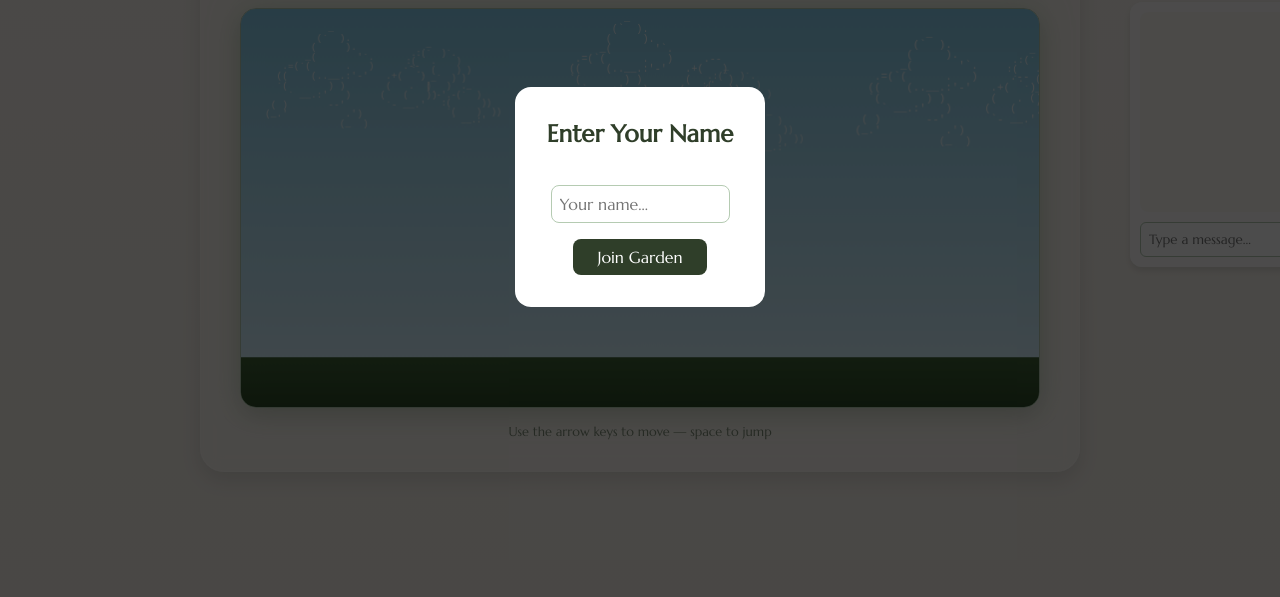
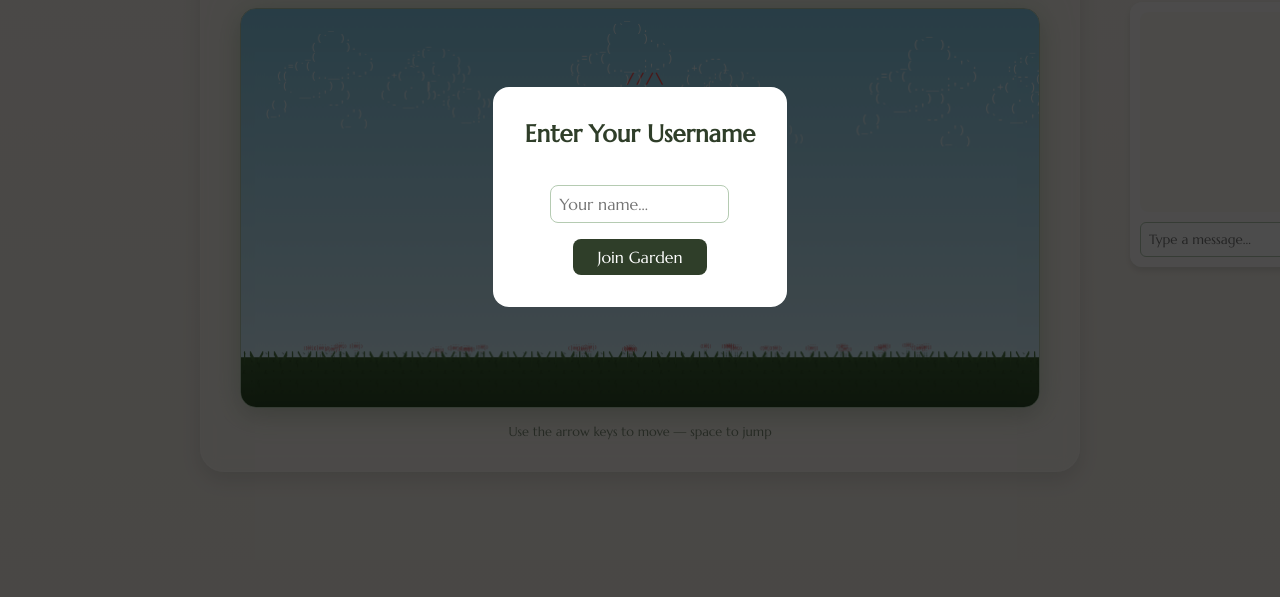
Before and after one commit to Lmentum/rose_garden, a website: page public/index.html in a window 1280 px wide. Shown: the part 203-800 px from the top of the page. Drawn offline with nearby package versions, Linux system fonts and the light colour scheme.

Commit message:
THE BEACH BALL UPDATE

```diff
--- a/public/client.js
+++ b/public/client.js
@@ -2,7 +2,28 @@ const socket = io({ autoConnect: false });
 const canvas = document.getElementById("game");
 const ctx = canvas.getContext("2d");
 
-// Cloud art in layers for more complex clouds
+function createRosePatch(baseX, baseY, count) {
+    const roses = [];
+    for (let i = 0; i < count; i++) {
+        const randomX = baseX + (Math.random() * 60 - 30);
+        const randomY = baseY + (Math.random() * 4 - 2);
+        const randomScale = 0.25 + (Math.random() * 0.1);
+        roses.push({ x: randomX, y: randomY, scale: randomScale });
+    }
+    return roses;
+}
+
+const roses = [
+    ...createRosePatch(80, -1, 5),
+    ...createRosePatch(220, -1, 3),
+    ...createRosePatch(350, -1, 6),
+    ...createRosePatch(500, -1, 4),
+    ...createRosePatch(650, -1, 5),
+    ...createRosePatch(180, -1, 2),
+    ...createRosePatch(450, -1, 2),
+    ...createRosePatch(580, -1, 3)
+];
+
 const cloudArt = [
     [
         "                _                      ",
@@ -31,7 +52,6 @@ const cloudArt = [
     ]
 ];
 
-// Cloud positions with different scales and opacity
 const clouds = [
     { x: -50, y: 20, speed: 0.15, scale: 0.8, art: 0, opacity: 0.9 },
     { x: 100, y: 40, speed: 0.1, scale: 0.7, art: 1, opacity: 0.95 },
@@ -43,7 +63,6 @@ const clouds = [
     { x: -200, y: 50, speed: 0.13, scale: 0.85, art: 1, opacity: 0.9 }
 ];
 
-// Helper function to draw a cloud
 function drawCloud(x, y, scale = 1, artIndex = 0, opacity = 0.8) {
     ctx.save();
     ctx.translate(x, y);
@@ -53,55 +72,14 @@ function drawCloud(x, y, scale = 1, artIndex = 0, opacity = 0.8) {
     ctx.fillStyle = `rgba(255, 255, 255, ${opacity})`;
     ctx.textAlign = 'left';
 
-    // Draw cloud line by line
     const art = cloudArt[artIndex];
     art.forEach((line, index) => {
         ctx.fillText(line, 0, index * 12);
     });
 
     ctx.restore();
-} const roseArt = [
-    "                   .,,. ",
-    "            .,v%;mmmmmmmm;%%vv,. ",
-    "         ,vvv%;mmmvv;vvvmmm;%vvvv,    .,,. ",
-    "  ,, ,vvvnnv%;mmmvv;%%;vvmmm;%vvvv%;mmmmmmm, ",
-    ",mmmmmm;%%vv%;mmmvv;%%;vvmmm;%v%;mmmmmmmmmmm ",
-    "mmmmmmmmmmm;%%;mmmvv%;vvmmm;%mmmmmmmmmmmmmm' ",
-    "`mmmmmmmmmmmmmm%;mmv;vmmm;mmmmmmm;%vvvvvv' ",
-    "    `%%%%%;mmmmmmmm;v%v;mmmmmm;%vvvvvv' ",
-    "     vvvvvv%%%%;mmmm%;mmmmmm;%vvvnnvv ",
-    "     `vvnnnnvvv%%%;m;mmmmm;%vvnnmmnnvv' ",
-    "      vvnmmnnnnvvv%%mmmm;%vvnnmmmnnnvv ",
-    "      `vvnmmmnnvvv%mmm;%vvnnmmmmnnnvv' ",
-    "       `vvnmmmmvv%mmm;%vvnnmmmmnnnvv' ",
-    "        `vvnmmmvv%mm;%vvvnnmmmnnvvv' ",
-    "          `vvnmmvv%m;%vvvvnmnvvvv' ",
-    "           .;;vvvvvm;%vvvvvvvv' ",
-    "        .;;;;;;;;;;;;;;;;;;;;, ",
-    "       ;;;;;;';;;;;;;;;;;'`;;;;;, ",
-    "      .;;;'    `;;;;;;;;'   `;;;;;. ",
-    "     .;;'        `;;;;;'      `;;;; ",
-    "     ;'           :`;;'         ;;' ",
-    "     ;            : ;'    ,    ,'             . ",
-    "      `           :'.:   .;;,.        .,;;;;;;' ",
-    "                  ::::   ;;,;;;,     ;;;,;;;;' ",
-    "                  ;;;;   `;;;,;;    .,';;;;' ",
-    "                  ;;;;      `';; ,;;' ",
-    "                ,;;;;;         .;',. ",
-    "                  `;;;;       .;'  ';,. ",
-    "                   `;;;.     .;'   ,;;,;;,. ",
-    "                    ;;;;    .;'    `;;;;,;;; ",
-    "                    ;;;;   .;'       `;;,;;' ",
-    "                    `;;;,;;'           `;' ",
-    "                     ;;;; ",
-    "                     ;;;;. ",
-    "                     `;;;;;,. ",
-    "                      ;;;;' ",
-    "                      ;;;; ",
-    "                      ;;;;"
-];
+}
 
-// Helper function to convert hex color to RGB
 function hexToRgb(hex) {
     const result = /^#?([a-f\d]{2})([a-f\d]{2})([a-f\d]{2})$/i.exec(hex);
     return result ? [
@@ -113,9 +91,24 @@ function hexToRgb(hex) {
 
 let players = {};
 let input = { left: false, right: false, jump: false };
-let time = 0; // For animation timing
+let time = 0;
 
-// Join game function
+const ball = {
+    x: 400,
+    y: 100,
+    vx: 0,
+    vy: 0,
+    radius: 20,
+    bounceDecay: 0.45,
+};
+
+const ballPhysics = {
+    gravity: 0.1,
+    airResistance: 0.95,
+    groundFriction: 0.97,
+    pushForce: 2.5,
+};
+
 function joinGame() {
     const usernameInput = document.getElementById('username-input');
     const username = usernameInput.value.trim();
@@ -127,20 +120,16 @@ function joinGame() {
     }
 }
 
-// Handle Enter key in username input
 document.getElementById('username-input').addEventListener('keypress', (e) => {
     if (e.key === 'Enter') {
         joinGame();
     }
 });
 
-// Track chat focus state
 let isChatFocused = false;
 
-// Chat input focus handlers
 document.getElementById('chat-input').addEventListener('focus', () => {
     isChatFocused = true;
-    // Clear any existing movement when entering chat
     input.left = false;
     input.right = false;
     input.jump = false;
@@ -151,16 +140,21 @@ document.getElementById('chat-input').addEventListener('blur', () => {
     isChatFocused = false;
 });
 
-// Controls - only active when chat is not focused
 document.addEventListener("keydown", e => {
     if (!isChatFocused) {
         if (e.key === "ArrowLeft" || e.key === "a") input.left = true;
         if (e.key === "ArrowRight" || e.key === "d") input.right = true;
         if (e.key === " " || e.key === "ArrowUp" || e.key === "w") input.jump = true;
         if (e.key === "Enter") {
-            e.preventDefault();
-            const chatInput = document.getElementById('chat-input');
-            chatInput.focus();
+            const usernamePrompt = document.getElementById('username-prompt');
+            if (usernamePrompt.style.display !== 'none') {
+                e.preventDefault();
+                joinGame();
+            } else {
+                e.preventDefault();
+                const chatInput = document.getElementById('chat-input');
+                chatInput.focus();
+            }
         }
         socket.emit("input", input);
     }
@@ -175,10 +169,10 @@ document.addEventListener("keyup", e => {
 });
 
 socket.on("state", state => {
-    players = state;
+    players = state.players;
+    Object.assign(ball, state.ball);
 });
 
-// Chat functionality
 function sendMessage() {
     const chatInput = document.getElementById('chat-input');
     const message = chatInput.value.trim();
@@ -188,14 +182,12 @@ function sendMessage() {
     }
 }
 
-// Handle Enter key in chat input
 document.getElementById('chat-input').addEventListener('keypress', (e) => {
     if (e.key === 'Enter') {
         sendMessage();
     }
 });
 
-// Function to add a message to chat
 function addMessageToChat(data) {
     const chatMessages = document.getElementById('chat-messages');
     const messageDiv = document.createElement('div');
@@ -216,36 +208,85 @@ function addMessageToChat(data) {
     chatMessages.scrollTop = chatMessages.scrollHeight;
 }
 
-// Handle individual chat messages
 socket.on('chat', addMessageToChat);
 
-// Handle chat history when joining
 socket.on('chatHistory', history => {
     const chatMessages = document.getElementById('chat-messages');
-    chatMessages.innerHTML = ''; // Clear any existing messages
+    chatMessages.innerHTML = '';
     history.forEach(addMessageToChat);
 });
 
-// Render loop
 function render() {
     ctx.clearRect(0, 0, canvas.width, canvas.height);
 
-    // Draw sky gradient
     const gradient = ctx.createLinearGradient(0, 0, 0, canvas.height);
-    gradient.addColorStop(0, '#87CEEB');  // Sky blue at top
-    gradient.addColorStop(1, '#E0F6FF');  // Lighter blue at bottom
+    gradient.addColorStop(0, '#87CEEB');
+    gradient.addColorStop(1, '#E0F6FF');
     ctx.fillStyle = gradient;
     ctx.fillRect(0, 0, canvas.width, canvas.height);
 
-    // Draw clouds
+    const smallRoseArt = [
+        "    ,--.",
+        "   ((@@))",
+        "    `--'",
+        "     ||",
+        "     ||"
+    ];
+
+    function drawRose(x, y, scale) {
+        ctx.save();
+        ctx.translate(x, y + 339);
+        ctx.scale(scale, scale);
+
+        ctx.font = '12px monospace';
+        ctx.fillStyle = '#cc3333';
+
+        smallRoseArt.forEach((line, index) => {
+            if (index < 3) {
+                ctx.fillStyle = '#cc3333';
+            } else {
+                ctx.fillStyle = '#2d5a27';
+            }
+            ctx.fillText(line, 0, index * 12);
+        });
+
+        ctx.restore();
+    }
+
+    roses.forEach(rose => {
+        drawRose(rose.x, rose.y, rose.scale);
+    });
+
+    const beachBall = [
+        " ///\\",
+        "  ====",
+        " \\///",
+    ];
+
+    ctx.save();
+    ctx.translate(ball.x, ball.y);
+    const rotation = Math.atan2(ball.vy, ball.vx) * 0.05;
+    ctx.rotate(rotation);
+
+    beachBall.forEach((line, index) => {
+        ctx.font = '16px monospace';
+        if (index === 2) {
+            ctx.fillStyle = '#FF4444';
+        } else {
+            ctx.fillStyle = index % 2 ? '#4444FF' : '#FF4444';
+        }
+        const xOffset = -ctx.measureText(line).width / 2;
+        ctx.fillText(line, xOffset, index * 12 - 24);
+    });
+
+    ctx.restore();
+
     clouds.forEach(cloud => {
-        // Move clouds and wrap around
         cloud.x += cloud.speed;
         if (cloud.x > canvas.width + 200) {
             cloud.x = -300;
         }
 
-        // Draw with slight up/down movement
         const yOffset = Math.sin(time + cloud.x * 0.01) * 3;
         drawCloud(
             cloud.x,
@@ -254,25 +295,52 @@ function render() {
             cloud.art,
             cloud.opacity
         );
-    });    // Draw ground
+    });
+
     const groundGradient = ctx.createLinearGradient(0, 350, 0, 400);
-    groundGradient.addColorStop(0, '#3d6035');  // Darker grass at top
-    groundGradient.addColorStop(1, '#2d4a27');  // Darker at bottom
+    groundGradient.addColorStop(0, '#3d6035');
+    groundGradient.addColorStop(1, '#2d4a27');
     ctx.fillStyle = groundGradient;
     ctx.fillRect(0, 350, canvas.width, 50);
 
-    // Update time for animation
+    ctx.font = '12px monospace';
+    const grassPatterns = [
+        ',,`', ',.\'', '\',`', '`.,'
+    ];
+    const bladePatterns = [
+        '|', '/', '\\', '|', '/', '\\'
+    ];
+
+    for (let x = 0; x < canvas.width; x += 20) {
+        for (let y = 355; y < 395; y += 10) {
+            const pattern = grassPatterns[Math.floor((x + y) % grassPatterns.length)];
+            ctx.fillStyle = `rgba(45, 74, 39, 0.6)`;
+            ctx.fillText(pattern, x + Math.sin(x * 0.1) * 2, y);
+        }
+    }
+
+    for (let x = 0; x < canvas.width; x += 8) {
+        const blade = bladePatterns[Math.floor((x * 13) % bladePatterns.length)];
+        const height = Math.sin(x * 0.2) * 2 + 3;
+
+        const bladeGradient = ctx.createLinearGradient(x, 350, x, 355);
+        bladeGradient.addColorStop(0, '#4a7340');
+        bladeGradient.addColorStop(1, '#3d6035');
+
+        ctx.fillStyle = bladeGradient;
+        for (let y = 0; y < height; y++) {
+            ctx.fillText(blade, x, 353 + y);
+        }
+    }
+
     time += 0.05;
 
-    // Draw players as glowing orbs
     for (let id in players) {
         const p = players[id];
 
-        // Calculate vertical offset based on horizontal movement, only when on ground
         const swayOffset = (Math.abs(p.vx) > 0 && p.y >= 300) ? Math.sin(time * 2) * 5 : 0;
         const displayY = p.y + swayOffset;
 
-        // Create a radial gradient for the glowing effect
         const gradient = ctx.createRadialGradient(
             p.x + 15, displayY + 15, 0,
             p.x + 15, displayY + 15, 20
@@ -280,31 +348,26 @@ function render() {
         gradient.addColorStop(0, p.color);
         gradient.addColorStop(1, 'rgba(255, 255, 255, 0)');
 
-        // Draw the glowing orb
         ctx.beginPath();
         ctx.arc(p.x + 15, displayY + 15, 20, 0, Math.PI * 2);
         ctx.fillStyle = gradient;
         ctx.fill();
 
-        // Add a white core
         ctx.beginPath();
         ctx.arc(p.x + 15, displayY + 15, 8, 0, Math.PI * 2);
         ctx.fillStyle = 'rgba(255, 255, 255, 0.8)';
         ctx.fill();
 
-        // Draw username
         if (p.username) {
             ctx.font = '16px Marcellus';
             ctx.textAlign = 'center';
             ctx.fillStyle = 'rgba(47, 62, 41, 0.8)';
             ctx.fillText(p.username, p.x + 15, displayY - 10);
 
-            // Draw chat message if exists
             if (p.currentChat) {
                 const elapsedTime = Date.now() - p.currentChat.timestamp;
-                const opacity = Math.max(0, 1 - (elapsedTime / 5000)); // Fade out over 5 seconds
+                const opacity = Math.max(0, 1 - (elapsedTime / 5000));
 
-                // Draw chat bubble background
                 const message = p.currentChat.message;
                 ctx.font = '14px Marcellus';
                 const messageWidth = ctx.measureText(message).width;
@@ -312,24 +375,21 @@ function render() {
                 const bubbleWidth = messageWidth + (padding * 2);
                 const bubbleHeight = 24;
                 const bubbleX = p.x + 15 - (bubbleWidth / 2);
-                const bubbleY = displayY - 65; // Moved higher above username
+                const bubbleY = displayY - 65;
 
-                // Draw bubble background
                 ctx.fillStyle = `rgba(255, 255, 255, ${opacity * 0.9})`;
                 ctx.beginPath();
                 ctx.roundRect(bubbleX, bubbleY, bubbleWidth, bubbleHeight, 8);
                 ctx.fill();
 
-                // Draw bubble outline in player's color
                 ctx.strokeStyle = `rgba(${hexToRgb(p.color).join(', ')}, ${opacity})`;
                 ctx.lineWidth = 2;
                 ctx.beginPath();
                 ctx.roundRect(bubbleX, bubbleY, bubbleWidth, bubbleHeight, 8);
                 ctx.stroke();
 
-                // Draw chat message text
                 ctx.fillStyle = `rgba(47, 62, 41, ${opacity})`;
-                ctx.fillText(message, p.x + 15, displayY - 50); // Adjusted text position
+                ctx.fillText(message, p.x + 15, displayY - 50);
             }
         }
     }
--- a/public/index.html
+++ b/public/index.html
@@ -4,12 +4,12 @@
 <head>
     <meta charset="UTF-8" />
     <title>Virtual Rose Garden</title>
+    <link rel="icon" type="image/png" href="images/pngtree-blooming-red-rose-pixel-art-png-image_6106157.png" />
+    <meta name="viewport" content="width=device-width, initial-scale=1.0" />
 
-    <!-- Soft serif font for elegance -->
     <link href="https://fonts.googleapis.com/css2?family=Marcellus&display=swap" rel="stylesheet" />
 
     <style>
-        /* Theme variables */
         :root {
             --bg-gradient-start: #faf6f1;
             --bg-gradient-end: #f5f0e8;
@@ -26,7 +26,6 @@
             --footer-color: #5e7058;
         }
 
-        /* Dark theme variables */
         [data-theme="dark"] {
             --bg-gradient-start: #1a1c1e;
             --bg-gradient-end: #22282a;
@@ -43,7 +42,6 @@
             --footer-color: #a8c5a3;
         }
 
-        /* Base layout */
         * {
             box-sizing: border-box;
         }
@@ -123,7 +121,6 @@
                 0 10px 30px rgba(0, 0, 0, 0.15);
         }
 
-        /* Subtext or hint area */
         .footer {
             margin-top: 1rem;
             font-size: 0.8rem;
@@ -143,7 +140,6 @@
             background: radial-gradient(circle at bottom right, #c5e1c2 0%, transparent 70%);
         }
 
-        /* Responsive scaling */
         @media (max-width: 900px) {
             canvas {
                 width: 90vw;
@@ -156,11 +152,10 @@
 <body>
     <div class="garden-frame">
         <button class="theme-toggle" onclick="toggleTheme()">🌙 Dark Mode</button>
-        <div class="title">Virtual Rose Garden</div>
+        <div class="title">The Rose Garden</div>
         <canvas id="game" width="800" height="400" tabindex="1"></canvas>
         <div class="footer">Use the arrow keys to move — space to jump</div>
 
-        <!-- Chat System -->
         <div class="chat-container" style="
             width: 300px;
             position: absolute;
@@ -202,7 +197,6 @@
         </div>
     </div>
 
-    <!-- Username prompt overlay -->
     <div id="username-prompt" style="
         position: fixed;
         top: 0;
@@ -222,7 +216,7 @@
             text-align: center;
             font-family: 'Marcellus', serif;
         ">
-            <h2 style="margin-top: 0; color: #2f3e29;">Enter Your Name</h2>
+            <h2 style="margin-top: 0; color: #2f3e29;">Enter Your Username</h2>
             <input type="text" id="username-input" style="
                 padding: 0.5rem;
                 font-size: 1rem;
@@ -264,7 +258,6 @@
             }
         }
 
-        // Initialize theme from localStorage
         document.addEventListener('DOMContentLoaded', () => {
             const savedTheme = localStorage.getItem('theme');
             const button = document.querySelector('.theme-toggle');
```
Also changed, not shown: Server.js (+70 -108 lines), public/images/pngtree-blooming-red-rose-pixel-art-png-image_6106157.png (added).
